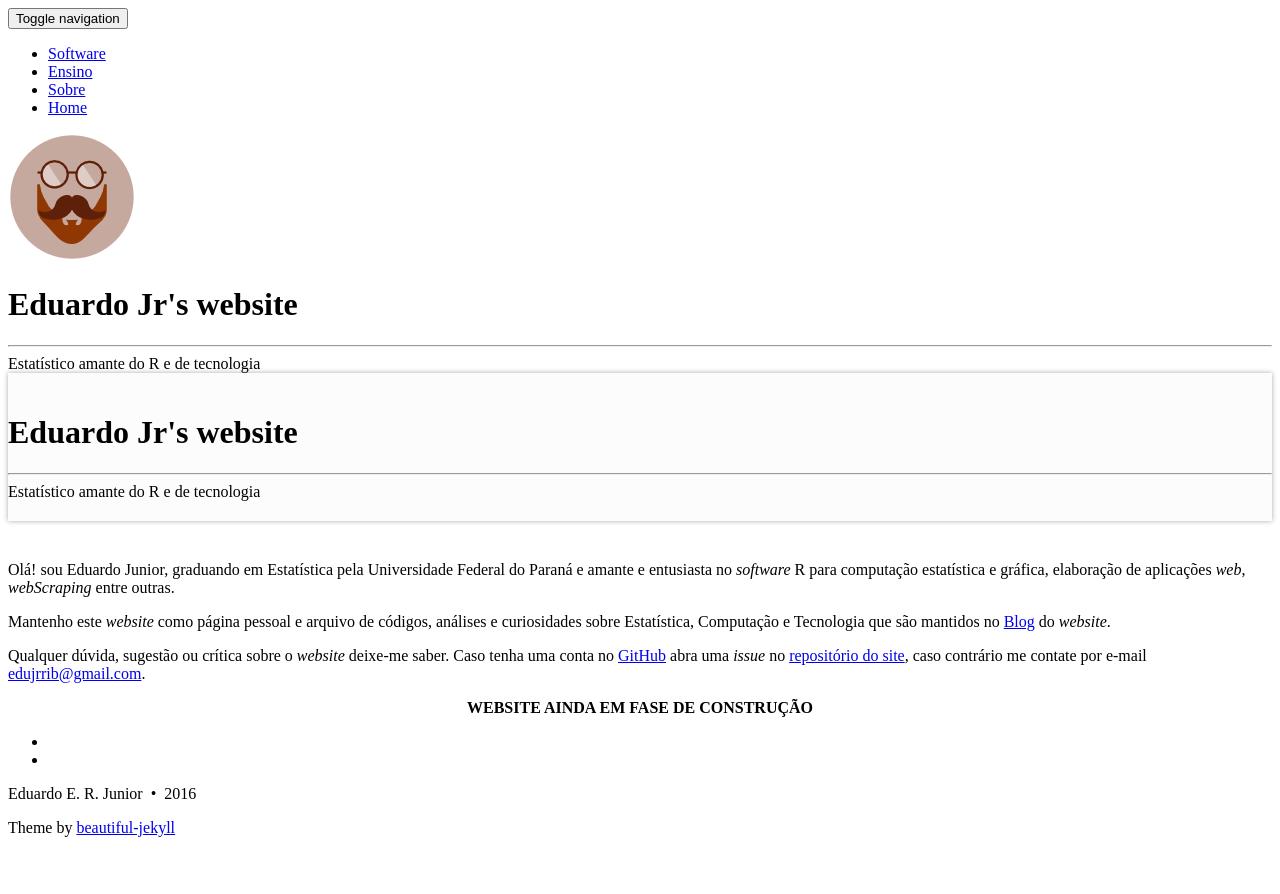
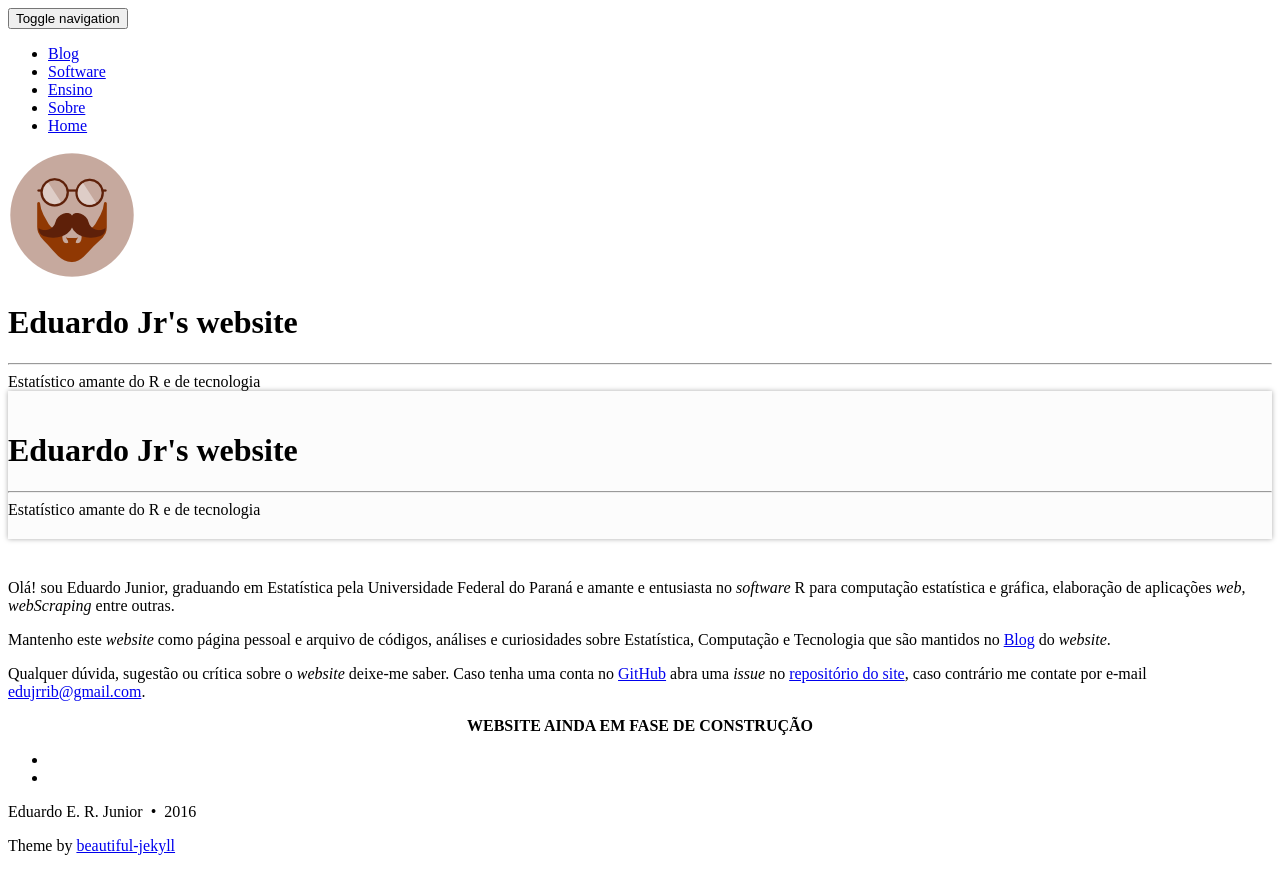
Before and after one commit to jreduardo/oldwebsite, a Jekyll site: the page built from index.md, in a window 1280 px wide. Shown: the top 894 px of the page. Built offline with Jekyll 4.4.1, drawn with Linux system fonts in a browser that asks for light colours.

Commit message:
Revert "Descobrindo erro de renderização dos posts"
This reverts commit 5de4c18d457718f73793bbaeb2631cf4aae2c00d.

```diff
--- a/_config.yml
+++ b/_config.yml
@@ -17,6 +17,7 @@ avatar: "/img/barba.png"
 
 # List of links in the navigation bar
 navbar-links:
+  Blog: "blog"
   Software: "software"
   Ensino: "ensino"
   Sobre: "sobre"
```
